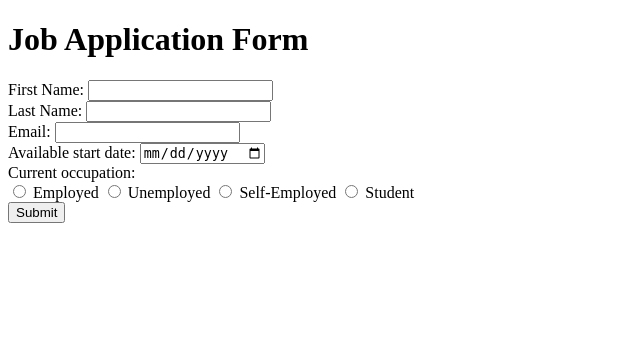
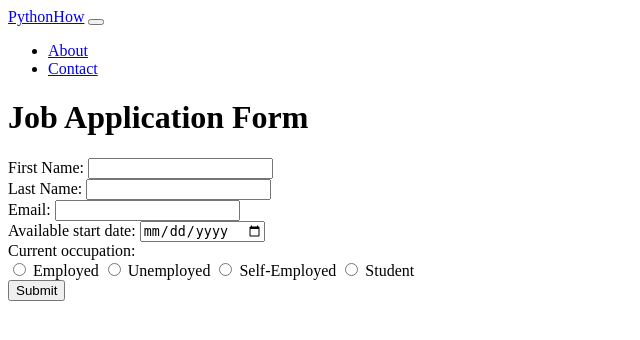
Before and after one commit to huanhunmao/python_django, a Django app: template job_application/templates/index.html in a window 1280 px wide. Shown: the top 340 px of the page, without its empty margins (0-640 px from the left). Run offline with Django 3.2, Linux system fonts and the light colour scheme; the template is opened without the code that fills it, so the values that code supplies are empty.

Commit message:
feat: 添加 navbar 导航栏 ，不过 没有引入样式 所有样式不生效

```diff
--- a/job_application/templates/base.html
+++ b/job_application/templates/base.html
@@ -8,7 +8,27 @@
 <!--        <script src="https://cdn.jsdelivr.net/npm/bootstrap@5.1.3/dist/js/bootstrap.min.js"></script>-->
     </head>
     <body>
-    {% block content %}
-    {% endblock %}
+        <nav class="navbar navbar-expand-lg navbar-dark bg-dark">
+      <div class="container">
+        <a class="navbar-brand" href="{% url 'index' %}">PythonHow</a>
+        <button class="navbar-toggler" type="button" data-bs-toggle="collapse" data-bs-target="#navbarNav" aria-controls="navbarNav" aria-expanded="false" aria-label="Toggle navigation">
+          <span class="navbar-toggler-icon"></span>
+        </button>
+        <div class="collapse navbar-collapse" id="navbarNav">
+          <ul class="navbar-nav">
+            <li class="nav-item {% if request.path == '/about/' %}active{% endif %}">
+              <a class="nav-link" href="{% url 'about' %}">About</a>
+            </li>
+            <li class="nav-item">
+              <a class="nav-link" href="#">Contact</a>
+            </li>
+          </ul>
+        </div>
+      </div>
+    </nav>
+        <div class="container">
+            {% block content %}
+            {% endblock %}
+        </div>
     </body>
 </html>
```
